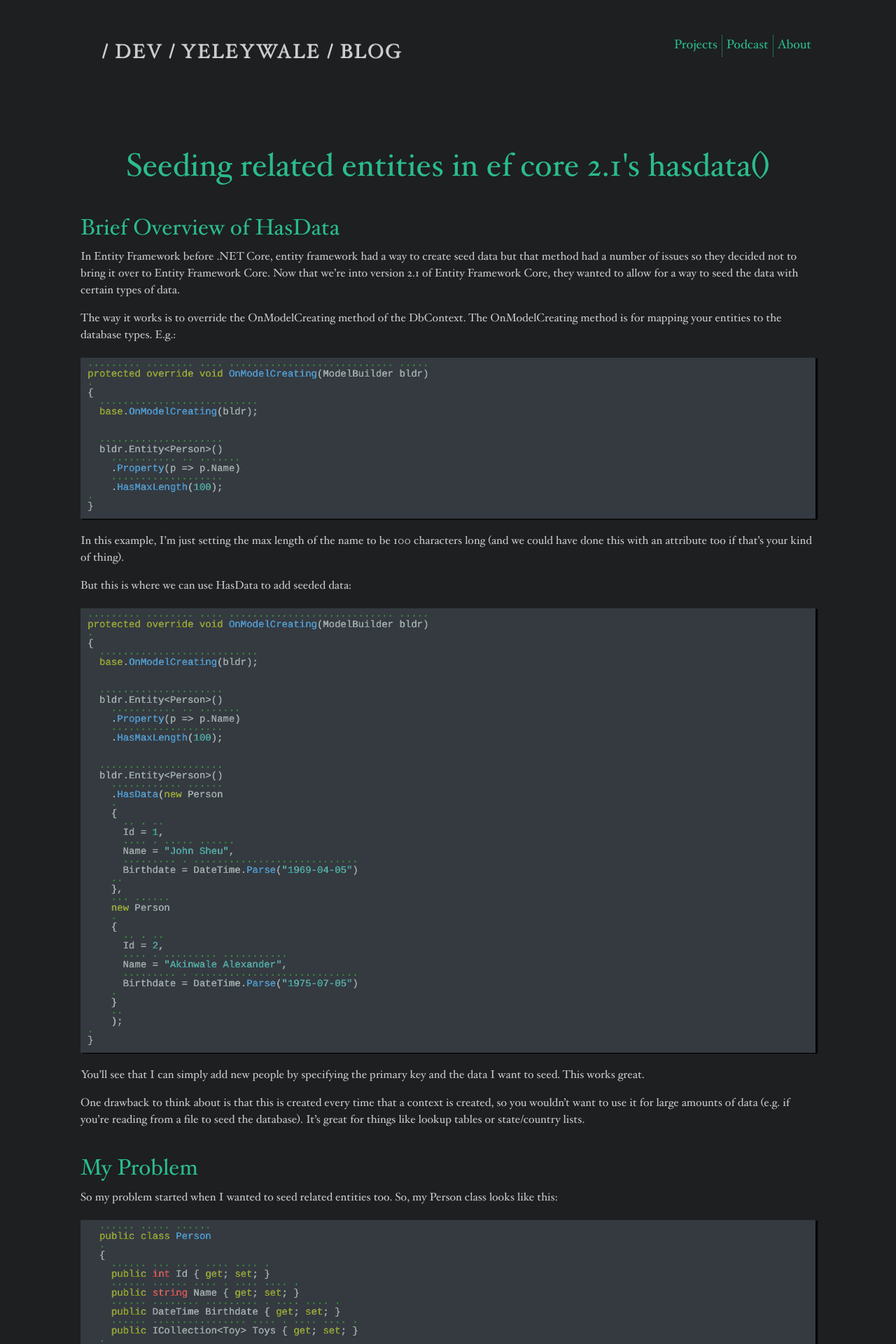
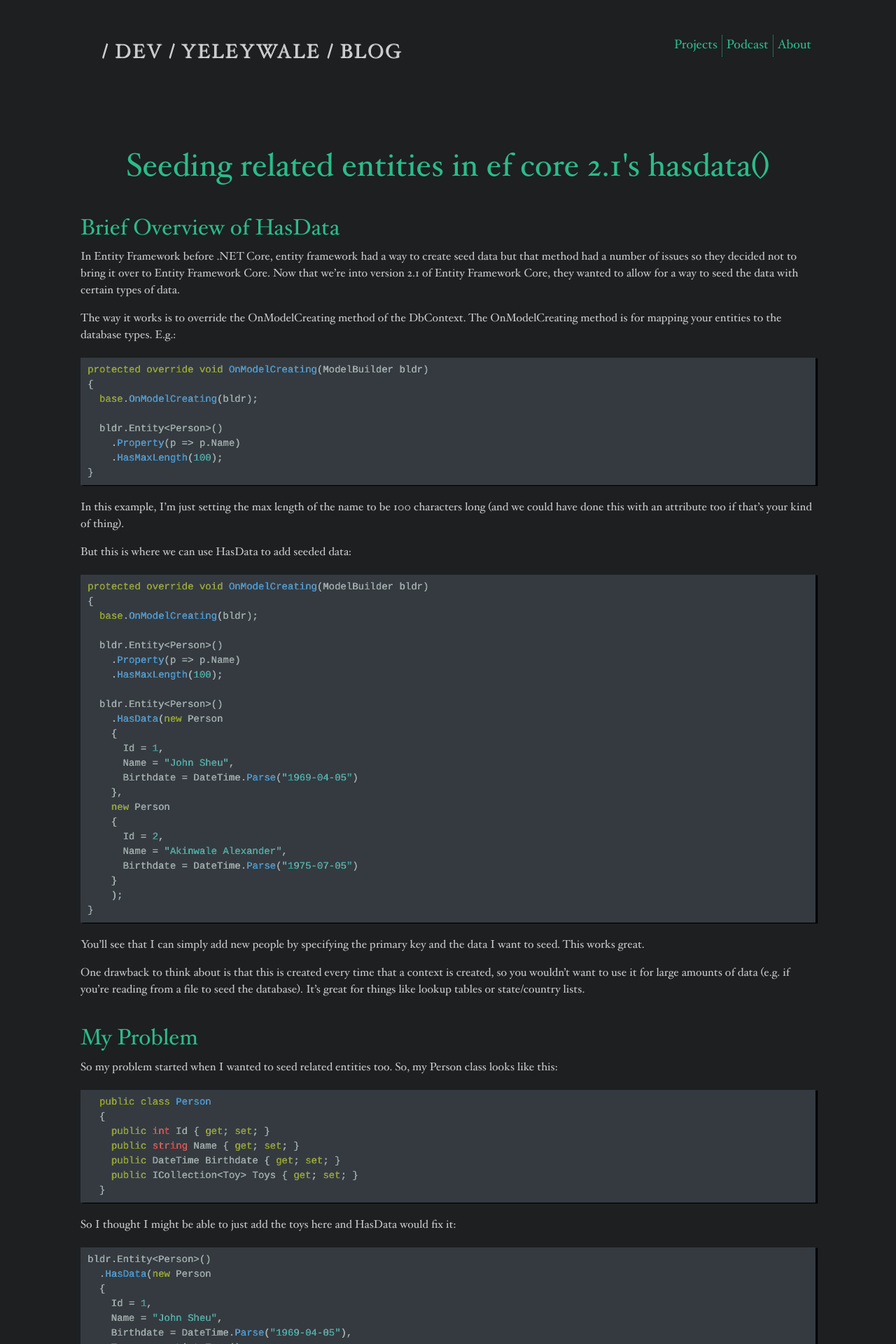
Before and after one commit to yeleywale/yeleywale.github.io, a Jekyll site: the page built from _posts/2018-8-15-Seeding Related Entities in EF Core 2.1's HasData().md, in a window 1280 px wide. Shown: the top 1920 px of the page at 70% size. Built offline with Jekyll 4.4.1, drawn with Linux system fonts in a browser that asks for light colours; nearby versions of some CDN libraries; comment, search, counter and statistics services are not loaded.

Commit message:
Remove discus

```diff
--- a/_config.yml
+++ b/_config.yml
@@ -36,7 +36,7 @@
 
 # Enter your Disqus shortname (not your username) to enable commenting on posts
 # You can find your shortname on the Settings page of your Disqus account
-disqus: timale
+# disqus: timale
 
 # Enter your Google Analytics web tracking code (e.g. UA-2110908-2) to activate tracking
 google_analytics:
--- a/_sass/_highlights.scss
+++ b/_sass/_highlights.scss
@@ -4,11 +4,10 @@
   padding: 7px 7px 7px 10px;
   // -moz-box-shadow: 3px 3px rgba(0,0,0,0.1);
   // -webkit-box-shadow: 3px 3px rgba(0,0,0,0.1);
-  // box-shadow: 3px 3px rgba(0,0,0,0.1);
+  // box-shadow: 3px 3px rgba(0,0,0,0.1);~
   margin: 20px 0 20px 0;
   overflow: auto;
   width: inherit;
-  text-emphasis: filled green;
   text-shadow: .3px .1px gainsboro;
   box-shadow: 3px 1px 1px black;
 }
```
